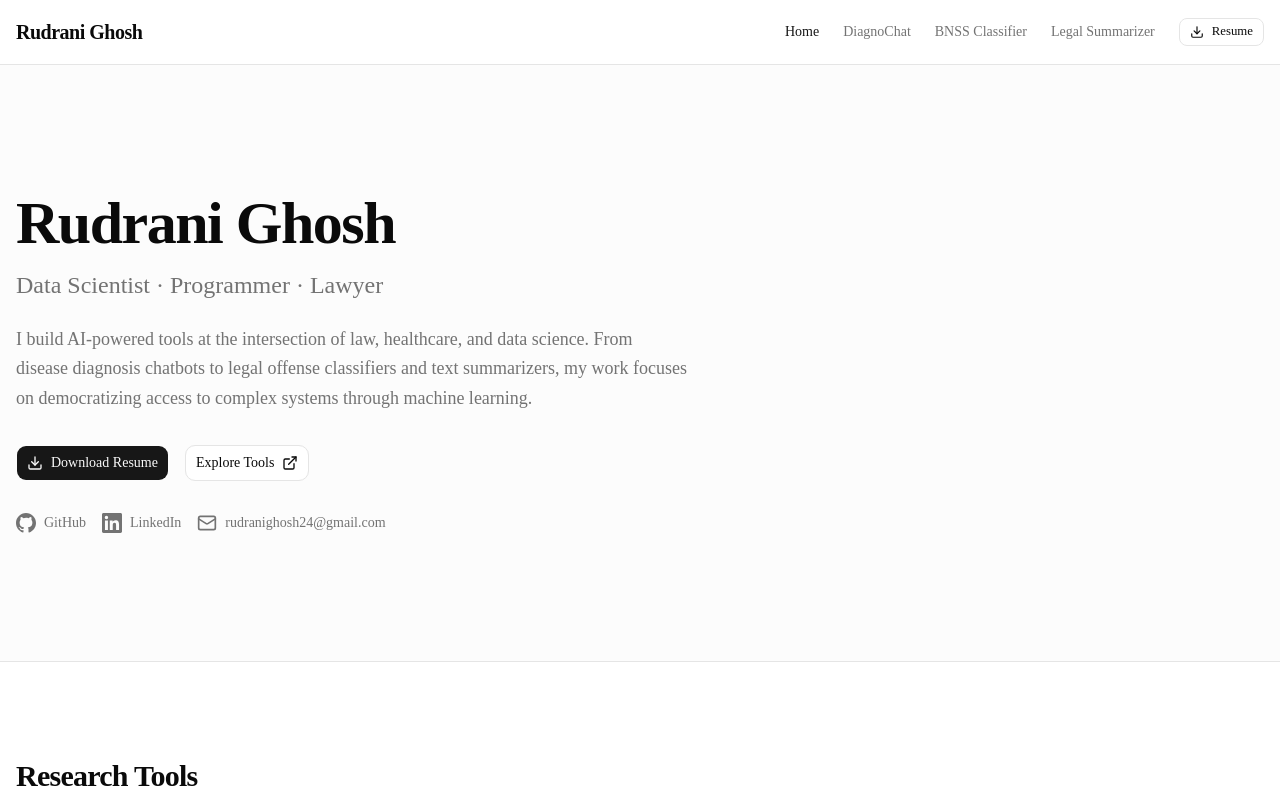
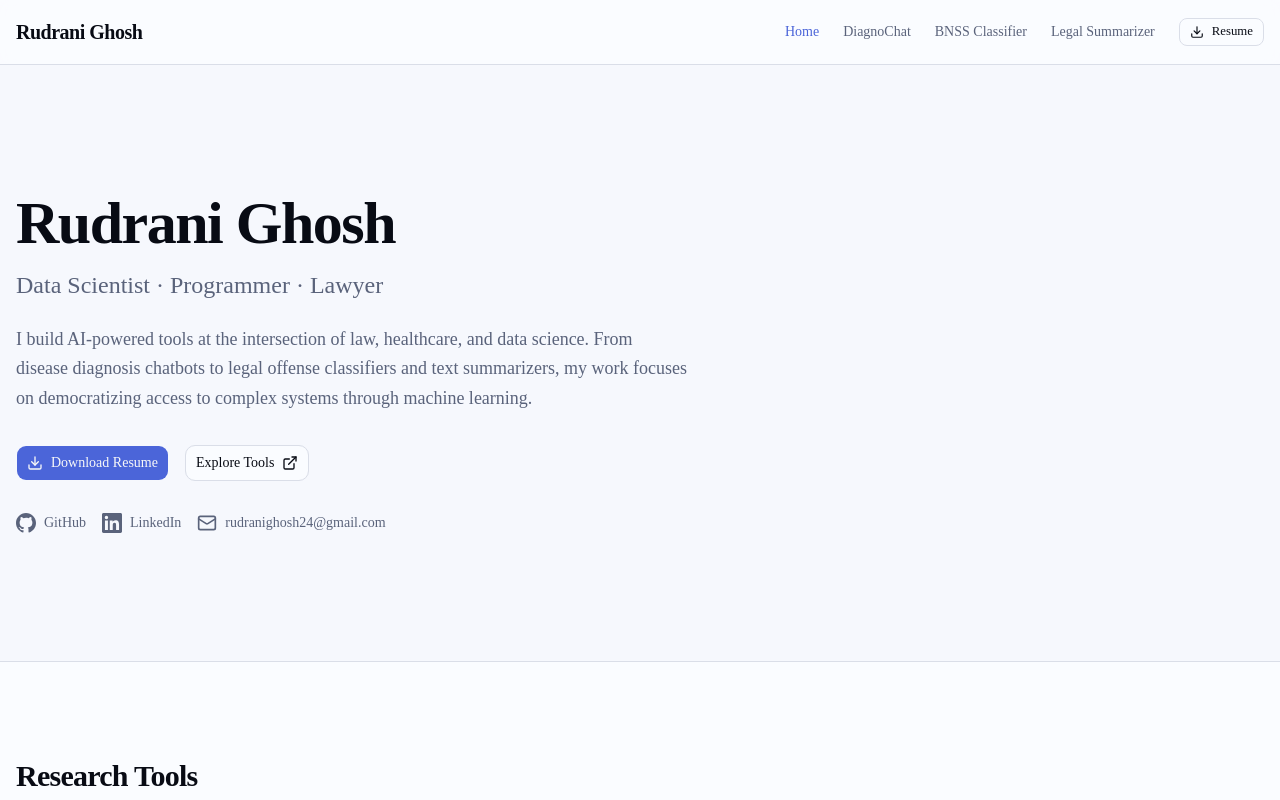
Before and after one commit to RudraniGhosh24/PortfolioProjects, a Next.js app: page / in a window 1280 px wide. Shown: the top 800 px of the page. Built offline with nearby package versions, Linux system fonts and the light colour scheme.

Commit message:
Switch to professional indigo-blue-purple color palette

```diff
--- a/app/globals.css
+++ b/app/globals.css
@@ -49,72 +49,72 @@
 }
 
 :root {
-  --background: oklch(1 0 0);
-  --foreground: oklch(0.145 0 0);
+  --background: oklch(0.99 0.005 270);
+  --foreground: oklch(0.15 0.02 270);
   --card: oklch(1 0 0);
-  --card-foreground: oklch(0.145 0 0);
+  --card-foreground: oklch(0.15 0.02 270);
   --popover: oklch(1 0 0);
-  --popover-foreground: oklch(0.145 0 0);
-  --primary: oklch(0.205 0 0);
-  --primary-foreground: oklch(0.985 0 0);
-  --secondary: oklch(0.97 0 0);
-  --secondary-foreground: oklch(0.205 0 0);
-  --muted: oklch(0.97 0 0);
-  --muted-foreground: oklch(0.556 0 0);
-  --accent: oklch(0.97 0 0);
-  --accent-foreground: oklch(0.205 0 0);
+  --popover-foreground: oklch(0.15 0.02 270);
+  --primary: oklch(0.55 0.18 270);
+  --primary-foreground: oklch(0.98 0 0);
+  --secondary: oklch(0.95 0.015 270);
+  --secondary-foreground: oklch(0.25 0.05 270);
+  --muted: oklch(0.95 0.012 270);
+  --muted-foreground: oklch(0.5 0.04 270);
+  --accent: oklch(0.93 0.03 280);
+  --accent-foreground: oklch(0.2 0.06 270);
   --destructive: oklch(0.577 0.245 27.325);
-  --border: oklch(0.922 0 0);
-  --input: oklch(0.922 0 0);
-  --ring: oklch(0.708 0 0);
-  --chart-1: oklch(0.87 0 0);
-  --chart-2: oklch(0.556 0 0);
-  --chart-3: oklch(0.439 0 0);
-  --chart-4: oklch(0.371 0 0);
-  --chart-5: oklch(0.269 0 0);
+  --border: oklch(0.9 0.015 270);
+  --input: oklch(0.9 0.015 270);
+  --ring: oklch(0.55 0.18 270);
+  --chart-1: oklch(0.6 0.18 260);
+  --chart-2: oklch(0.6 0.18 280);
+  --chart-3: oklch(0.55 0.2 300);
+  --chart-4: oklch(0.65 0.15 250);
+  --chart-5: oklch(0.5 0.22 290);
   --radius: 0.625rem;
-  --sidebar: oklch(0.985 0 0);
-  --sidebar-foreground: oklch(0.145 0 0);
-  --sidebar-primary: oklch(0.205 0 0);
-  --sidebar-primary-foreground: oklch(0.985 0 0);
-  --sidebar-accent: oklch(0.97 0 0);
-  --sidebar-accent-foreground: oklch(0.205 0 0);
-  --sidebar-border: oklch(0.922 0 0);
-  --sidebar-ring: oklch(0.708 0 0);
+  --sidebar: oklch(0.97 0.01 270);
+  --sidebar-foreground: oklch(0.15 0.02 270);
+  --sidebar-primary: oklch(0.55 0.18 270);
+  --sidebar-primary-foreground: oklch(0.98 0 0);
+  --sidebar-accent: oklch(0.93 0.025 280);
+  --sidebar-accent-foreground: oklch(0.2 0.05 270);
+  --sidebar-border: oklch(0.88 0.02 270);
+  --sidebar-ring: oklch(0.55 0.18 270);
 }
 
 .dark {
-  --background: oklch(0.145 0 0);
-  --foreground: oklch(0.985 0 0);
-  --card: oklch(0.205 0 0);
-  --card-foreground: oklch(0.985 0 0);
-  --popover: oklch(0.205 0 0);
-  --popover-foreground: oklch(0.985 0 0);
-  --primary: oklch(0.922 0 0);
-  --primary-foreground: oklch(0.205 0 0);
-  --secondary: oklch(0.269 0 0);
-  --secondary-foreground: oklch(0.985 0 0);
-  --muted: oklch(0.269 0 0);
-  --muted-foreground: oklch(0.708 0 0);
-  --accent: oklch(0.269 0 0);
-  --accent-foreground: oklch(0.985 0 0);
+  --background: oklch(0.12 0.03 270);
+  --foreground: oklch(0.95 0.01 270);
+  --card: oklch(0.18 0.04 270);
+  --card-foreground: oklch(0.95 0.01 270);
+  --popover: oklch(0.18 0.04 270);
+  --popover-foreground: oklch(0.95 0.01 270);
+  --primary: oklch(0.65 0.16 270);
+  --primary-foreground: oklch(0.1 0.05 270);
+  --secondary: oklch(0.22 0.04 270);
+  --secondary-foreground: oklch(0.95 0.01 270);
+  --muted: oklch(0.22 0.04 270);
+  --muted-foreground: oklch(0.65 0.05 270);
+  --accent: oklch(0.25 0.06 280);
+  --accent-foreground: oklch(0.95 0.01 270);
   --destructive: oklch(0.704 0.191 22.216);
-  --border: oklch(1 0 0 / 10%);
-  --input: oklch(1 0 0 / 15%);
-  --ring: oklch(0.556 0 0);
-  --chart-1: oklch(0.87 0 0);
-  --chart-2: oklch(0.556 0 0);
-  --chart-3: oklch(0.439 0 0);
-  --chart-4: oklch(0.371 0 0);
-  --chart-5: oklch(0.269 0 0);
-  --sidebar: oklch(0.205 0 0);
-  --sidebar-foreground: oklch(0.985 0 0);
-  --sidebar-primary: oklch(0.488 0.243 264.376);
-  --sidebar-primary-foreground: oklch(0.985 0 0);
-  --sidebar-accent: oklch(0.269 0 0);
-  --sidebar-accent-foreground: oklch(0.985 0 0);
-  --sidebar-border: oklch(1 0 0 / 10%);
-  --sidebar-ring: oklch(0.556 0 0);
+  --border: oklch(0.25 0.04 270 / 30%);
+  --input: oklch(0.25 0.04 270 / 35%);
+  --ring: oklch(0.65 0.16 270);
+  --chart-1: oklch(0.7 0.15 260);
+  --chart-2: oklch(0.7 0.15 280);
+  --chart-3: oklch(0.65 0.18 300);
+  --chart-4: oklch(0.75 0.12 250);
+  --chart-5: oklch(0.6 0.2 290);
+  --sidebar: oklch(0.16 0.04 270);
+  --sidebar-foreground: oklch(0.95 0.01 270);
+  --sidebar-primary: oklch(0.65 0.16 270);
+  --sidebar-primary-foreground: oklch(0.1 0.05 270);
+  --sidebar-accent: oklch(0.25 0.05 280);
+  --sidebar-accent-foreground: oklch(0.95 0.01 270);
+  --sidebar-border: oklch(0.25 0.04 270 / 25%);
+  --sidebar-ring: oklch(0.65 0.16 270);
 }
 
 @layer base {
```
